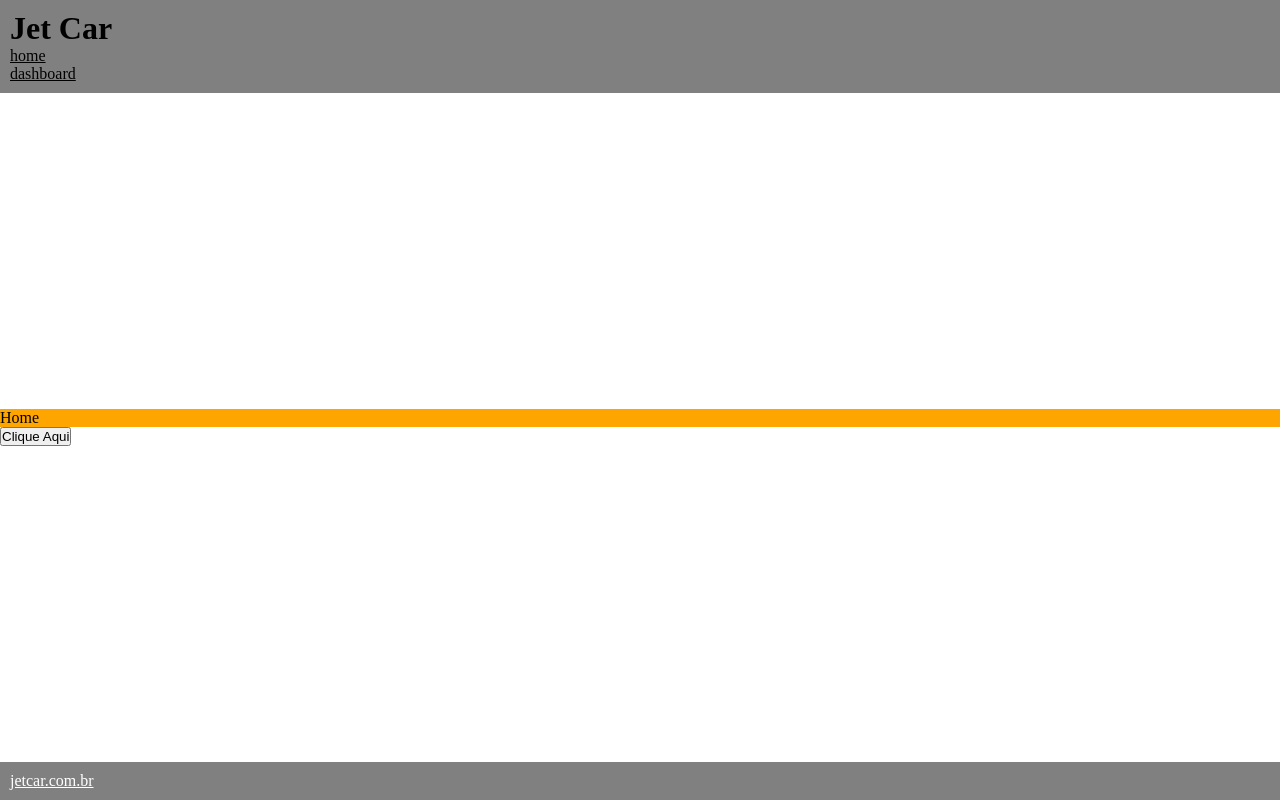
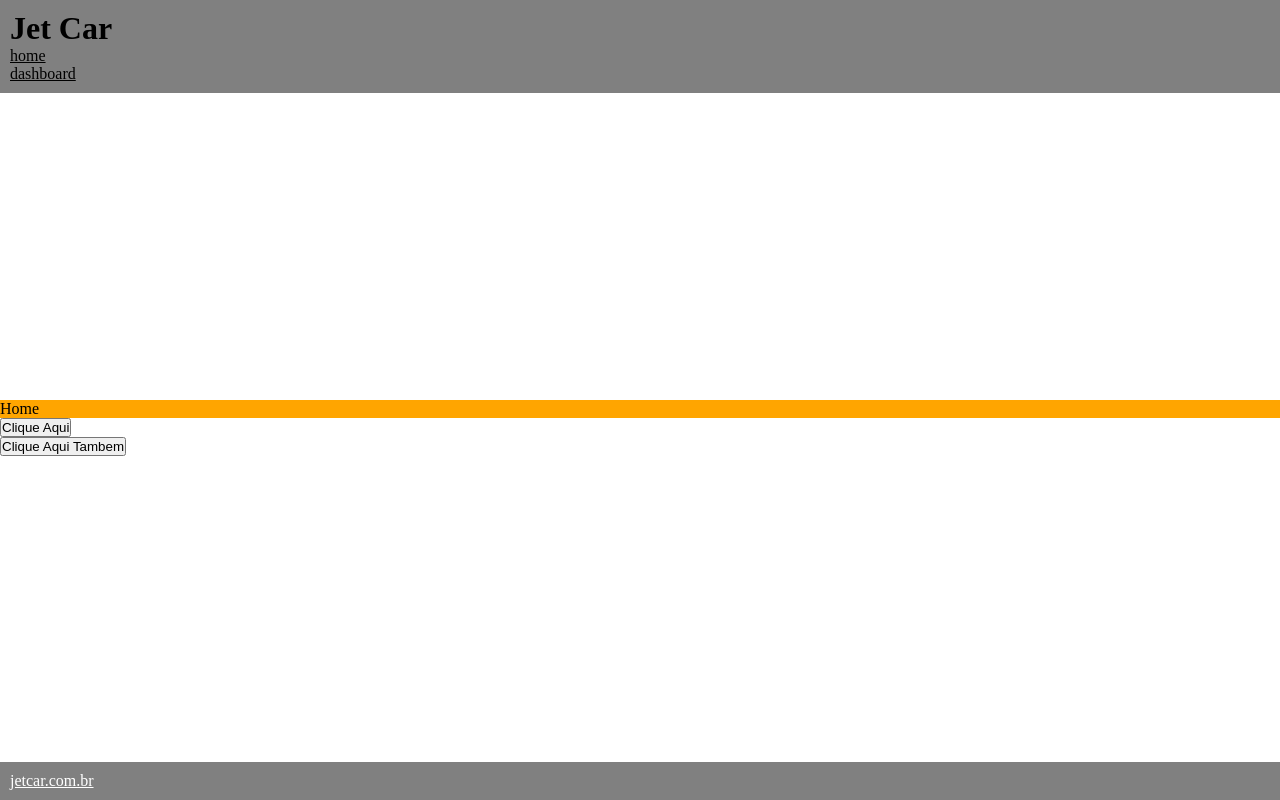
Before and after one commit to eliasfernandescout/jetcar-frontend, a React (Create React App) app: page / in a window 1280 px wide. Built offline with nearby package versions, Linux system fonts and the light colour scheme.

Commit message:
create a new button

```diff
--- a/src/components/events/Events.tsx
+++ b/src/components/events/Events.tsx
@@ -8,7 +8,9 @@ export default function Events () {
     <div>
       <div>
         <button onClick={handleMyEvent}>Clique Aqui</button>
-
+      </div>
+      <div>
+        <button onClick={() => console.log('Clicou')}>Clique Aqui Tambem</button>
       </div>
 
     </div>
```
